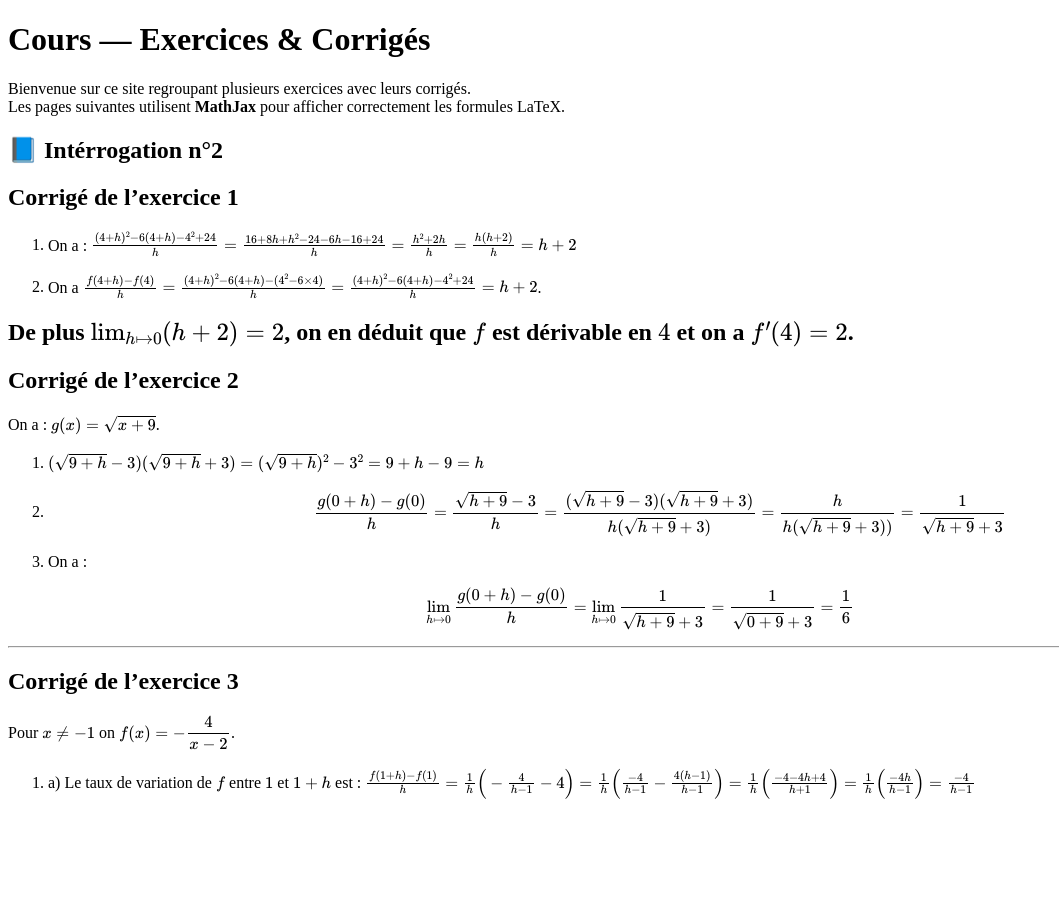
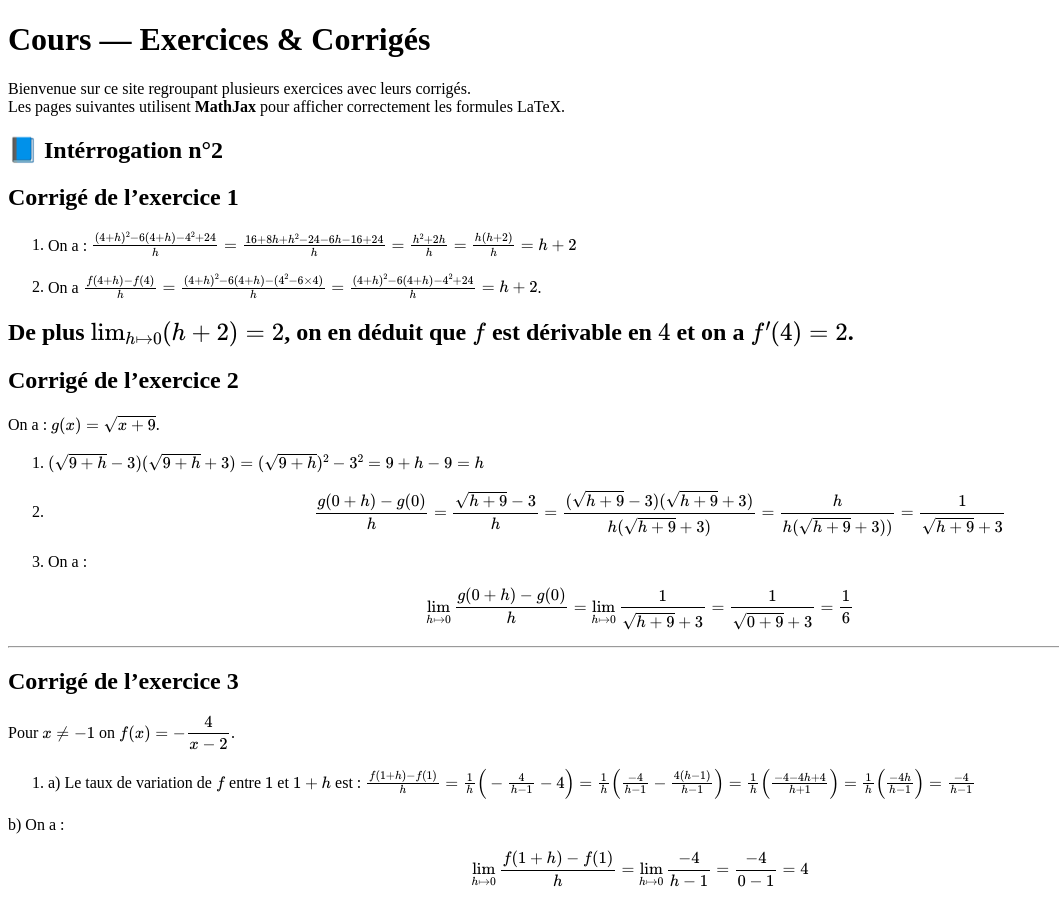
Before and after one commit to mebalou/Evaluations_1Spe_M_LOUNIS, a Jekyll site: the page built from index.md, in a window 1280 px wide. Shown: the whole page, without its empty margins (0-1059 px from the left). Built offline with Jekyll 4.4.1, drawn with Linux system fonts in a browser that asks for light colours.

Commit message:
Update index.md

```diff
--- a/index.md
+++ b/index.md
@@ -50,7 +50,14 @@ Pour $x\neq -1$ on $f(x)=-\dfrac{4}{x-2}$.
 =\frac{1}{h}\Big(\frac{-4h}{h-1}\Big)
 =\frac{-4}{h-1} $$
 
+ b) On a :
 
+ $$
+ \lim_{h\mapsto 0} \frac{f(1+h)-f(1)}{h}
+ =\lim_{h\mapsto 0} \frac{-4}{h-1}
+=\frac{-4}{0-1}
+=4
+ $$
 
 
 <script src="https://cdn.jsdelivr.net/npm/mathjax@3/es5/tex-mml-chtml.js"></script>
```
